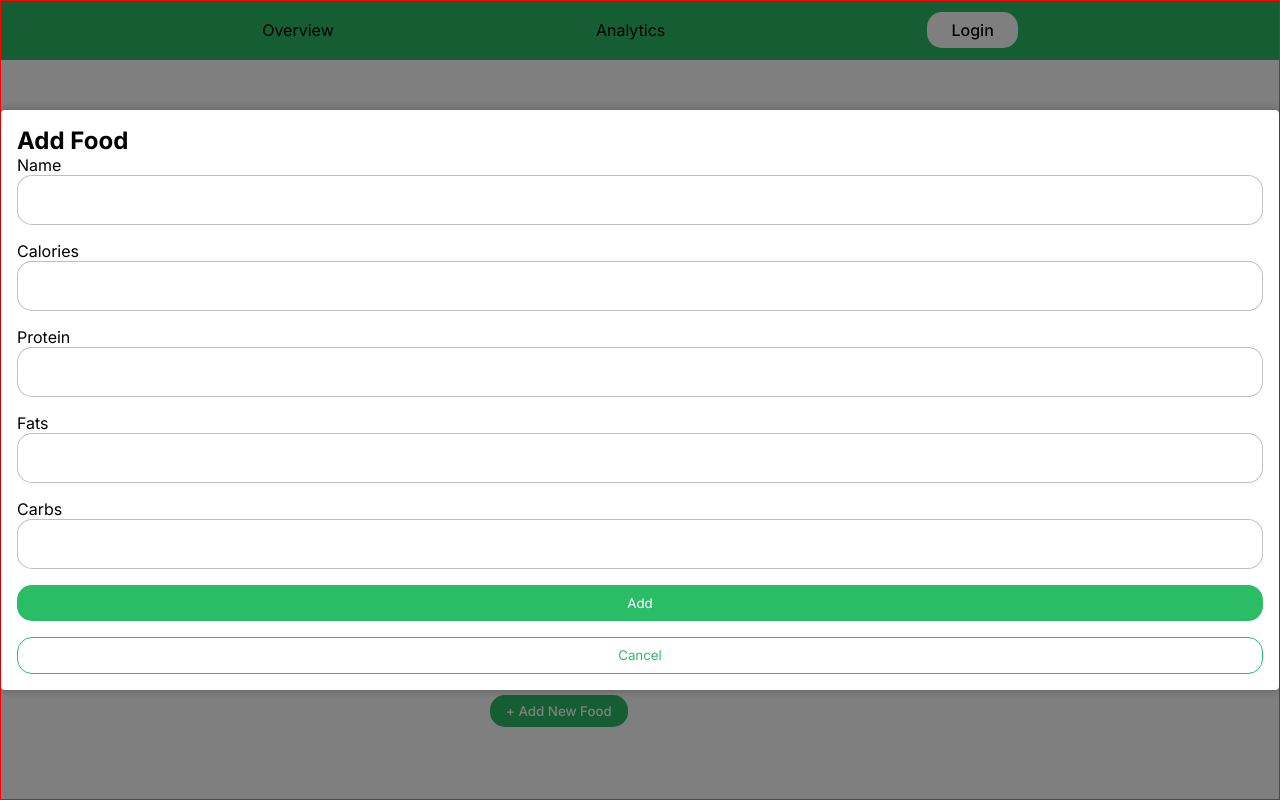
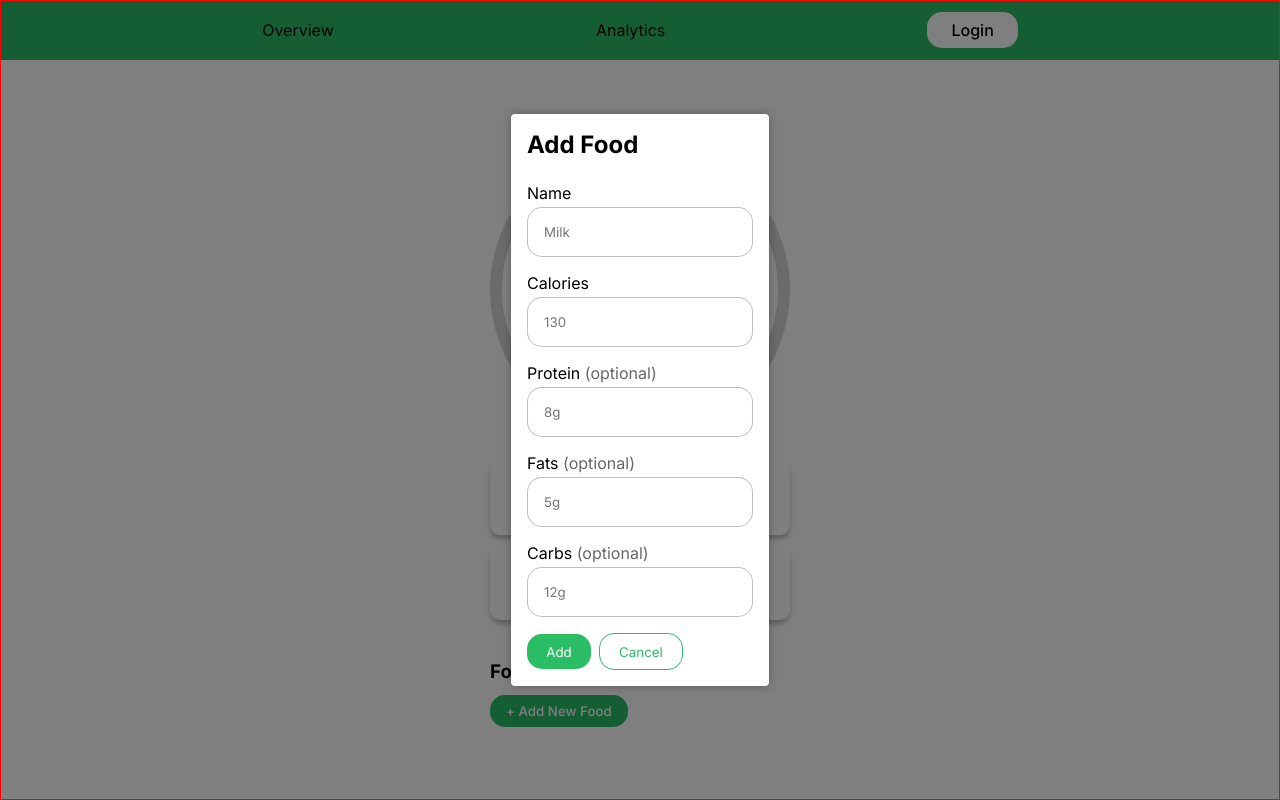
Before and after one commit to czcarrizales/calorie-tracker, a React app: page / in a window 1280 px wide. Both pictures are taken after a click on the button "+ Add New Food". Built offline with nearby package versions, Linux system fonts and the light colour scheme; the HTML template or start-up script is replaced by a standard one.

Commit message:
styling and spacing for modal inputs and buttons

```diff
--- a/src/Modal.css
+++ b/src/Modal.css
@@ -19,7 +19,10 @@
     padding: 1rem;
   border-radius: 4px;
   box-shadow: 0 0 10px rgba(0, 0, 0, 0.3);
-  width: 100%;
+}
+
+.modal-content h2 {
+  margin-bottom: 8px;
 }
 
 .nutrition-info-container {
@@ -37,6 +40,7 @@
   border-radius: 15px;
   border: 1px solid rgb(0, 0, 0, 25%);
   padding: 1rem;
+  margin-top: 4px;
 }
 
 .add-food-button {
@@ -45,7 +49,7 @@
   color: white;
   border: none;
   border-radius: 15px;
-  padding: .6rem;
+  padding: .6rem 1.2rem;
 }
 
 .add-food-button:hover {
@@ -55,14 +59,19 @@
 
 .cancel-food-button {
   margin-top: 16px;
+  margin-left: 8px;
   background-color: white;
   border-radius: 15px;
   border: 1px solid #2bbc66;
   color: #2bbc66;
-  padding: .6rem;
+  padding: .6rem 1.2rem;
 }
 
 .cancel-food-button:hover {
   cursor: pointer;
   background-color: hsl(0, 0%, 95%);
 }
+
+.optional-tag {
+  color: rgb(0, 0, 0, 60%);
+}
--- a/src/Modal.tsx
+++ b/src/Modal.tsx
@@ -20,7 +20,8 @@ const Modal: React.FC<ModalProps> = ({ setShowModal }) => {
         setShowModal(false)
     }
 
-    const handleAddButton = () => {
+    const handleAddButton = (e: any) => {
+        e.preventDefault()
         setShowModal(false)
         dispatch(updateCurrentProtein(foodProtein))
         dispatch(updateCurrentCalories(foodCalories))
@@ -39,38 +40,43 @@ const Modal: React.FC<ModalProps> = ({ setShowModal }) => {
         <div className='modal-container'>
             <div className="modal-content">
                 <h2>Add Food</h2>
+                <form onSubmit={handleAddButton}>
+                    <div className="nutrition-info-details">
                         <label htmlFor="name">
                             Name
                         </label>
-                <input className='nutrition-info-input' type="text" onChange={(e) => setFoodName(e.target.value)} required />
+                        <input className='nutrition-info-input' type="text" placeholder='Milk' onChange={(e) => setFoodName(e.target.value)} required />
+                    </div>
                     <div className='nutrition-info-container'>
                         <div className='nutrition-info-details'>
                             <label htmlFor="calories">
                                 Calories
                             </label>
-                        <input className='nutrition-info-input' type="number" onChange={(e) => setFoodCalories(parseInt(e.target.value))} required />
+                            <input className='nutrition-info-input' type="number" placeholder='130' onChange={(e) => setFoodCalories(parseInt(e.target.value))} required />
                         </div>
                         <div className="nutrition-info-details">
                             <label htmlFor="protein">
-                            Protein
+                                Protein <span className='optional-tag'>(optional)</span>
                             </label>
-                        <input className='nutrition-info-input' type="number" onChange={(e) => setFoodProtein(parseInt(e.target.value))} />
+                            <input className='nutrition-info-input' type="number" placeholder='8g' onChange={(e) => setFoodProtein(parseInt(e.target.value))} />
                         </div>
                         <div className="nutrition-info-details">
                             <label htmlFor="fats">
-                            Fats
+                                Fats <span className='optional-tag'>(optional)</span>
                             </label>
-                        <input className='nutrition-info-input' type="number" onChange={(e) => setFoodFat(parseInt(e.target.value))} />
+                            <input className='nutrition-info-input' type="number" placeholder='5g' onChange={(e) => setFoodFat(parseInt(e.target.value))} />
                         </div>
                         <div className="nutrition-info-details">
                             <label htmlFor="carbs">
-                            Carbs
+                                Carbs <span className='optional-tag'>(optional)</span>
                             </label>
-                        <input className='nutrition-info-input' type="number" onChange={(e) => setFoodCarbs(parseInt(e.target.value))} />
+                            <input className='nutrition-info-input' type="number" placeholder='12g' onChange={(e) => setFoodCarbs(parseInt(e.target.value))} />
                         </div>
                     </div>
-                <button className='add-food-button' onClick={handleAddButton}>Add</button>
+                    <button className='add-food-button' type='submit'>Add</button>
                     <button className='cancel-food-button' onClick={handleCancelButton}>Cancel</button>
+                </form>
+
 
             </div>
         </div>
```
Lines whose indentation alone changed are shown as unchanged.
